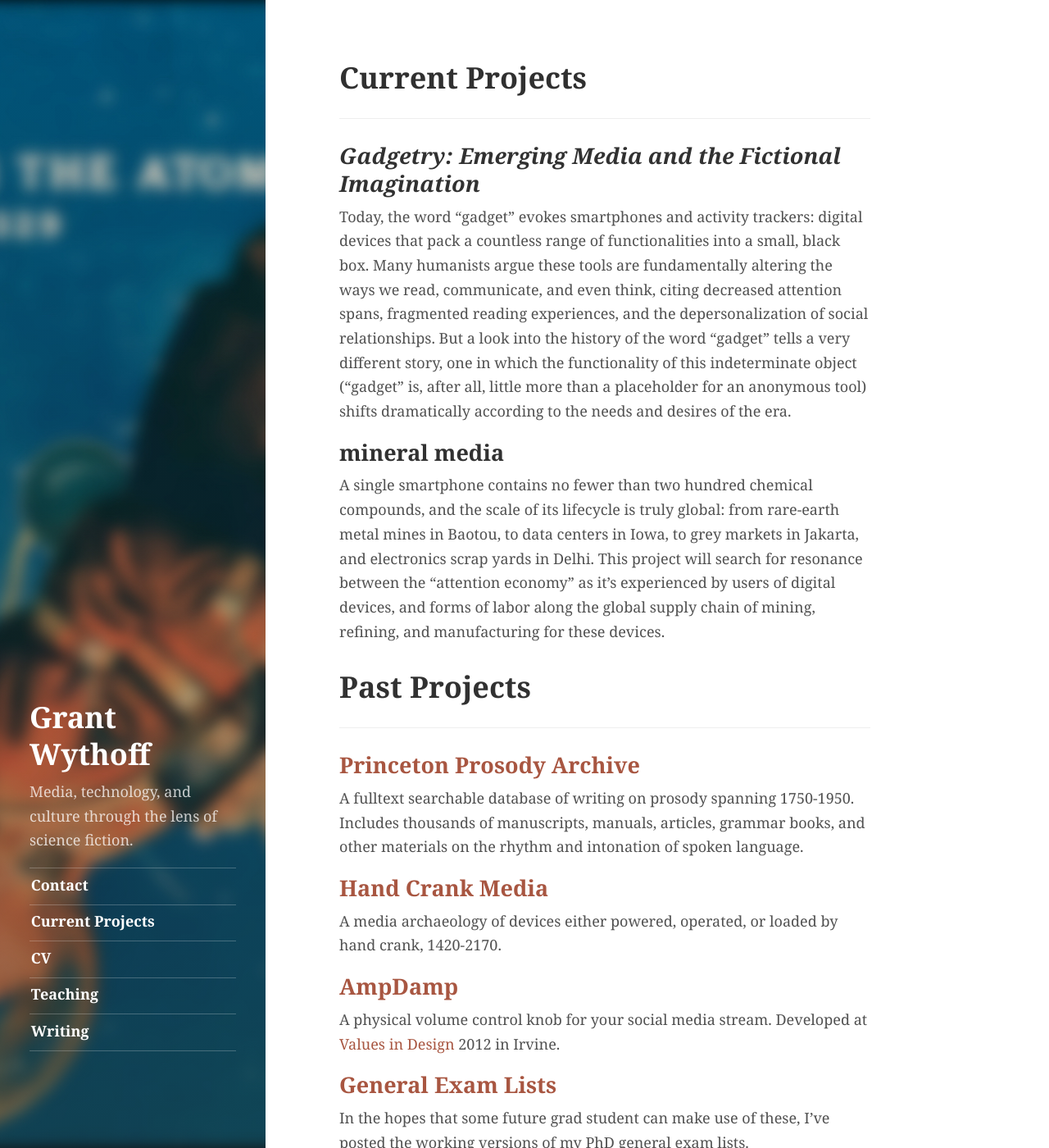
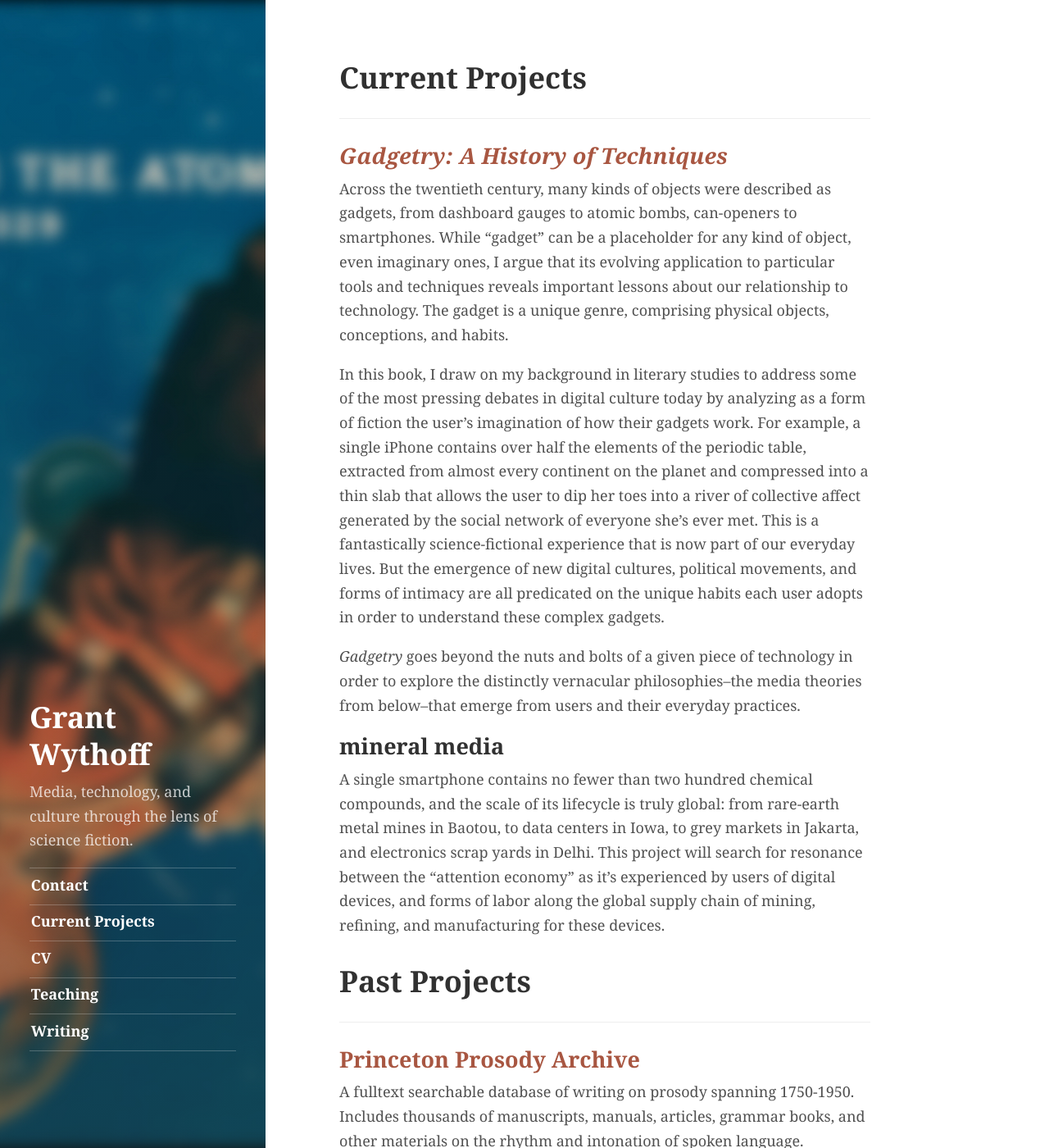
Before and after one commit to gwijthoff/wythoff.net, a Jekyll site: the page built from current_projects.md, in a window 1280 px wide and 1400 px high. Shown: the whole window at 82% size. Built offline with Jekyll 4.4.1, drawn with Linux system fonts in a browser that asks for light colours.

Commit message:
adding new gadgetry abstract; adding project website

```diff
--- a/current_projects.md
+++ b/current_projects.md
@@ -3,9 +3,13 @@ layout: page
 title: Current Projects
 ---
 
-## *Gadgetry: Emerging Media and the Fictional Imagination*
+## [*Gadgetry: A History of Techniques*](http://gadgetry.wythoff.net/)
 
-Today, the word “gadget” evokes smartphones and activity trackers: digital devices that pack a countless range of functionalities into a small, black box. Many humanists argue these tools are fundamentally altering the ways we read, communicate, and even think, citing decreased attention spans, fragmented reading experiences, and the depersonalization of social relationships. But a look into the history of the word “gadget” tells a very different story, one in which the functionality of this indeterminate object (“gadget” is, after all, little more than a placeholder for an anonymous tool) shifts dramatically according to the needs and desires of the era.
+Across the twentieth century, many kinds of objects were described as gadgets, from dashboard gauges to atomic bombs, can-openers to smartphones. While "gadget" can be a placeholder for any kind of object, even imaginary ones, I argue that its evolving application to particular tools and techniques reveals important lessons about our relationship to technology. The gadget is a unique genre, comprising physical objects, conceptions, and habits.
+
+In this book, I draw on my background in literary studies to address some of the most pressing debates in digital culture today by analyzing as a form of fiction the user's imagination of how their gadgets work. For example, a single iPhone contains over half the elements of the periodic table, extracted from almost every continent on the planet and compressed into a thin slab that allows the user to dip her toes into a river of collective affect generated by the social network of everyone she's ever met. This is a fantastically science-fictional experience that is now part of our everyday lives. But the emergence of new digital cultures, political movements, and forms of intimacy are all predicated on the unique habits each user adopts in order to understand these complex gadgets.
+
+*Gadgetry* goes beyond the nuts and bolts of a given piece of technology in order to explore the distinctly vernacular philosophies--the media theories from below--that emerge from users and their everyday practices.
 
 ## mineral media
 
```
